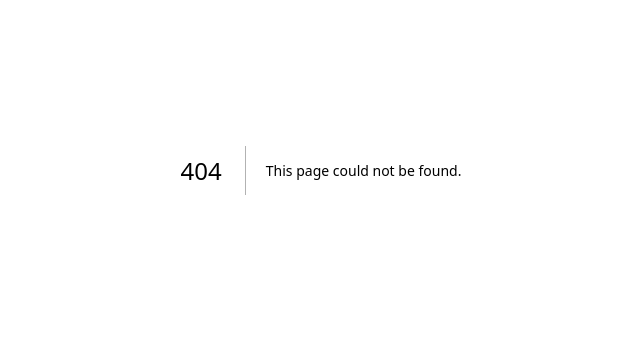
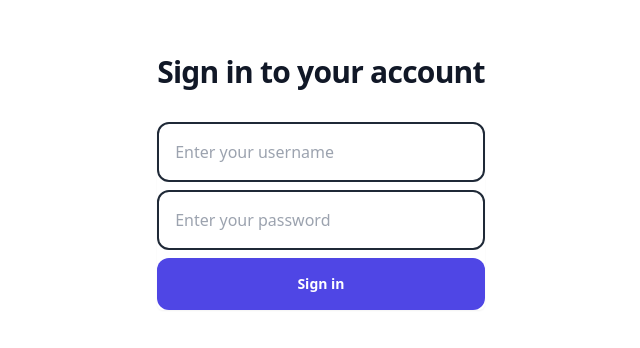
Before and after one commit to smicapplab/applabs-next-js, a Next.js app: page /login in a window 1280 px wide. Before the commit this address had no page. Shown: the part 230-578 px from the top of the page, without its empty margins (319-959 px from the left). Built offline with nearby package versions, Linux system fonts and the light colour scheme.

Commit message:
remove unwanted

```diff
--- a/src/components/footer.js
+++ b/src/components/footer.js
@@ -6,7 +6,7 @@ export default function Footer() {
                 <div className="w-full flex flex-col md:flex-row py-6">
                     <div className="flex-1 mb-6 text-black">
                         <a className="text-pink-600 no-underline hover:no-underline font-bold text-2xl lg:text-4xl" href="#">
-                            AppLabs
+                            Quicker Forms
                         </a>
                     </div>
                     <div className="flex-1">
--- a/src/components/hero.js
+++ b/src/components/hero.js
@@ -7,17 +7,17 @@ export default function Hero() {
                 <div className="flex flex-col w-full md:w-2/5 justify-center items-start text-center md:text-left">
                     <p className="uppercase tracking-loose w-full">Software Consulting and Development</p>
                     <h1 className="my-4 text-5xl font-bold leading-tight">
-                        We develop reliable, scalable, and secure software solutions for your
+                        The next generation online and offline form filler for your
                         <Typewriter
                             options={{
-                                strings: ['Startup Business.', 'Security Agency.', 'E-commerce Business.'],
+                                strings: ['Visa Application.', 'Driver\'s license renewal.', 'Job Application.'],
                                 autoStart: true,
                                 loop: true,
                             }}
                         />
                     </h1>
                     <p className="leading-normal text-2xl mb-8">
-                        We are amid a digital revolution, and companies must innovate to thrive and stay relevant. AppLabs provides cutting-edge software solutions that will fill the technical gaps in your business.
+                        We are amid a digital revolution, and companies must innovate to thrive and stay relevant. Quicker Forms provides cutting-edge software solutions that will fill the technical gaps in your business.
                     </p>
                     <button className="mx-auto lg:mx-0 hover:underline bg-white text-gray-800 font-bold rounded-full my-6 py-4 px-8 shadow-lg focus:outline-none focus:shadow-outline transform transition hover:scale-105 duration-300 ease-in-out">
                         Let's start the conversation
--- a/src/components/nav.js
+++ b/src/components/nav.js
@@ -1,10 +1,13 @@
+import { useRouter } from "next/router";
+
 export default function Navigation() {
+  const router = useRouter();
   return (
     <nav id="header" className="fixed w-full z-30 top-0 text-white">
       <div className="w-full container mx-auto flex flex-wrap items-center justify-between mt-0 py-2">
         <div className="pl-4 flex items-center">
           <a className="toggleColour text-white no-underline hover:no-underline font-bold text-2xl lg:text-4xl" href="#">
-            AppLabs
+          Quicker Forms
           </a>
         </div>
         <div className="block lg:hidden pr-4">
@@ -27,11 +30,11 @@ export default function Navigation() {
               <a className="inline-block text-black no-underline hover:text-gray-800 hover:text-underline py-2 px-4" href="#">link</a>
             </li>
           </ul>
-          <button
+          <button onClick={() => {router.push("/login")}}
             id="navAction"
             className="mx-auto lg:mx-0 hover:underline bg-white text-gray-800 font-bold rounded-full mt-4 lg:mt-0 py-4 px-8 shadow opacity-75 focus:outline-none focus:shadow-outline transform transition hover:scale-105 duration-300 ease-in-out"
           >
-            Action
+            Login
           </button>
         </div>
       </div>
--- a/src/pages/api/hello.js
+++ /dev/null
@@ -1,5 +0,0 @@
-// Next.js API route support: https://nextjs.org/docs/api-routes/introduction
-
-export default function handler(req, res) {
-  res.status(200).json({ name: 'John Doe' })
-}
--- /dev/null
+++ b/src/pages/api/login.js
@@ -0,0 +1,26 @@
+// Next.js API route support: https://nextjs.org/docs/api-routes/introduction
+
+const userNameHc = "applicant";
+const passwordHc = "qu1ck3rf0rms!!!";
+
+export default function handler(req, res) {
+  const body = req.body;
+  console.log({ body });
+  const { userName, password } = body;
+  if (userName === userNameHc && password === passwordHc) {
+    res
+      .status(200)
+      .json({
+        firstName: "John",
+        lastName: "Doe",
+        email: "john.doe@gmail.com",
+        success: true,
+      });
+  }
+
+  res
+    .status(200)
+    .json({
+      success: false,
+    });
+}
--- a/src/pages/index.js
+++ b/src/pages/index.js
@@ -8,6 +8,7 @@ import ContactUs from '@/components/contact'
 import Footer from '@/components/footer'
 
 export default function Home() {
+
 
   const scriptLoaded = () => {
     window.addEventListener("scroll", handleScroll);
@@ -28,7 +29,7 @@ export default function Home() {
   return (
     <>
       <Head>
-        <title>Applabs</title>
+        <title>Quicker Forms</title>
         <meta name="description" content="Software development company in the Philippines" />
         <meta name="viewport" content="width=device-width, initial-scale=1" />
         <link rel="icon" href="/favicon.ico" />
--- /dev/null
+++ b/src/pages/login/index.js
@@ -0,0 +1,96 @@
+import { useRouter } from "next/router";
+import { useRef, useState } from "react";
+
+export default function Login() {
+  const [hasError, setHasError] = useState(false);
+  const refUsername = useRef(null);
+  const refPassword = useRef(null);
+  const router = useRouter();
+
+  const validatePassCode = async () => {
+    const rawResponse = await fetch(process.env.NEXT_PUBLIC_LOGIN_API, {
+      method: "POST",
+      headers: {
+        Accept: "application/json",
+        "Content-Type": "application/json",
+      },
+      body: JSON.stringify({
+        userName: refUsername.current.value,
+        password: refPassword.current.value,
+      }),
+    });
+    const content = await rawResponse.json();
+    if (content.success) {
+      router.push("/profile");
+    } else {
+      setHasError(true);
+    }
+  };
+
+  return (
+    <div className="flex items-center flex-col justify-center h-screen bg-white">
+      <div className="flex min-h-full items-center justify-center py-12 px-4 sm:px-6 lg:px-8 bg-white">
+        <div className="w-full max-w-md space-y-8">
+          <div>
+            <h2 className="mt-6 text-center text-3xl font-bold tracking-tight text-gray-900">
+              Sign in to your account
+            </h2>
+          </div>
+
+          {hasError && (
+            <div
+              class="bg-red-100 border border-red-400 text-red-700 px-4 py-3 rounded relative"
+              role="alert"
+            >
+              <strong class="font-bold">Oooooooopsie!</strong>
+              <span class="block sm:inline">
+                Incorrect username or password
+              </span>
+              <span class="absolute top-0 bottom-0 right-0 px-4 py-3" onClick={()=>setHasError(false)}>
+                <svg
+                  class="fill-current h-6 w-6 text-red-500"
+                  role="button"
+                  xmlns="http://www.w3.org/2000/svg"
+                  viewBox="0 0 20 20"
+                >
+                  <title>Close</title>
+                  <path d="M14.348 14.849a1.2 1.2 0 0 1-1.697 0L10 11.819l-2.651 3.029a1.2 1.2 0 1 1-1.697-1.697l2.758-3.15-2.759-3.152a1.2 1.2 0 1 1 1.697-1.697L10 8.183l2.651-3.031a1.2 1.2 0 1 1 1.697 1.697l-2.758 3.152 2.758 3.15a1.2 1.2 0 0 1 0 1.698z" />
+                </svg>
+              </span>
+            </div>
+          )}
+
+          <div className="rounded-md shadow-sm">
+            <div>
+              <input
+                ref={refUsername}
+                className="mb-2 rounded-xl w-full p-4 border-gray-800 border-2 focus:outline-none focus:ring-1 focus:border-transparent placeholder-gray-400"
+                placeholder="Enter your username"
+                type="text"
+                name="spouseName"
+              />
+            </div>
+            <div>
+              <input
+                ref={refPassword}
+                className="mb-2 rounded-xl w-full p-4 border-gray-800 border-2 focus:outline-none focus:ring-1 focus:border-transparent placeholder-gray-400"
+                placeholder="Enter your password"
+                type="text"
+                name="spouseName"
+              />
+            </div>
+            <div>
+              <button
+                onClick={validatePassCode}
+                className="group relative p-4 flex w-full justify-center rounded-xl bg-indigo-600 text-sm font-semibold text-white hover:bg-indigo-500 focus-visible:outline focus-visible:outline-2 focus-visible:outline-offset-2 focus-visible:outline-indigo-600"
+              >
+                <span className="absolute inset-y-0 left-0 flex items-center pl-3"></span>
+                Sign in
+              </button>
+            </div>
+          </div>
+        </div>
+      </div>
+    </div>
+  );
+}
--- /dev/null
+++ b/src/pages/profile/index.js
@@ -0,0 +1,62 @@
+export default function Profile() {
+  return (
+    <div className="flex flex-col justify-center h-screen bg-white">
+      <div className="flex min-h-full  py-12 px-4 sm:px-6 lg:px-8 bg-white">
+        <div className="overflow-hidden bg-white shadow sm:rounded-lg">
+          <div className="px-4 py-5 sm:px-6">
+            <h3 className="text-base font-semibold leading-6 text-gray-900">
+              Applicant Information
+            </h3>
+            <p className="mt-1 max-w-2xl text-sm text-gray-500">
+              Personal details and application.
+            </p>
+          </div>
+          <div className="border-t border-gray-200">
+            <dl>
+              <div className="bg-gray-50 px-4 py-5 sm:grid sm:grid-cols-3 sm:gap-4 sm:px-6">
+                <dt className="text-sm font-medium text-gray-500">Full name</dt>
+                <dd className="mt-1 text-sm text-gray-900 sm:col-span-2 sm:mt-0">
+                  Margot Foster
+                </dd>
+              </div>
+              <div className="bg-white px-4 py-5 sm:grid sm:grid-cols-3 sm:gap-4 sm:px-6">
+                <dt className="text-sm font-medium text-gray-500">
+                  Application for
+                </dt>
+                <dd className="mt-1 text-sm text-gray-900 sm:col-span-2 sm:mt-0">
+                  Backend Developer
+                </dd>
+              </div>
+              <div className="bg-gray-50 px-4 py-5 sm:grid sm:grid-cols-3 sm:gap-4 sm:px-6">
+                <dt className="text-sm font-medium text-gray-500">
+                  Email address
+                </dt>
+                <dd className="mt-1 text-sm text-gray-900 sm:col-span-2 sm:mt-0">
+                  margotfoster@example.com
+                </dd>
+              </div>
+              <div className="bg-white px-4 py-5 sm:grid sm:grid-cols-3 sm:gap-4 sm:px-6">
+                <dt className="text-sm font-medium text-gray-500">
+                  Salary expectation
+                </dt>
+                <dd className="mt-1 text-sm text-gray-900 sm:col-span-2 sm:mt-0">
+                  $120,000
+                </dd>
+              </div>
+              <div className="bg-gray-50 px-4 py-5 sm:grid sm:grid-cols-3 sm:gap-4 sm:px-6">
+                <dt className="text-sm font-medium text-gray-500">About</dt>
+                <dd className="mt-1 text-sm text-gray-900 sm:col-span-2 sm:mt-0">
+                  Fugiat ipsum ipsum deserunt culpa aute sint do nostrud anim
+                  incididunt cillum culpa consequat. Excepteur qui ipsum aliquip
+                  consequat sint. Sit id mollit nulla mollit nostrud in ea
+                  officia proident. Irure nostrud pariatur mollit ad adipisicing
+                  reprehenderit deserunt qui eu.
+                </dd>
+              </div>
+            </dl>
+          </div>
+        </div>
+      </div>
+    </div>
+  );
+}
--- a/tailwind.config.js
+++ b/tailwind.config.js
@@ -1,15 +1,20 @@
 /** @type {import('tailwindcss').Config} */
 module.exports = {
+  darkMode: "class",
+  daisyui: {
+    themes: false,
+    darkTheme: false,
+  },
   content: [
-    "./src/app/**/*.{js,ts,jsx,tsx}",
+    "./app/**/*.{js,ts,jsx,tsx}",
+    "./pages/**/*.{js,ts,jsx,tsx}",
+    "./components/**/*.{js,ts,jsx,tsx}",
+    "./components/*.{js,ts,jsx,tsx}",
+    "./src/**/*.{js,ts,jsx,tsx}",
+    "./public/**/*.{js,ts,jsx,tsx}",
     "./src/pages/**/*.{js,ts,jsx,tsx}",
-    "./src/components/**/*.{js,ts,jsx,tsx}",
+    "./node_modules/tailwind-datepicker-react/dist/**/*.js",
+  ],
 
-    // Or if using `src` directory:
-    "./src/**/*.{js,ts,jsx,tsx}",
-  ],
-  theme: {
-    extend: {},
-  },
   plugins: [],
 }
```
Also changed, not shown: 2 other files (tests, documents, lock files or other folders).
